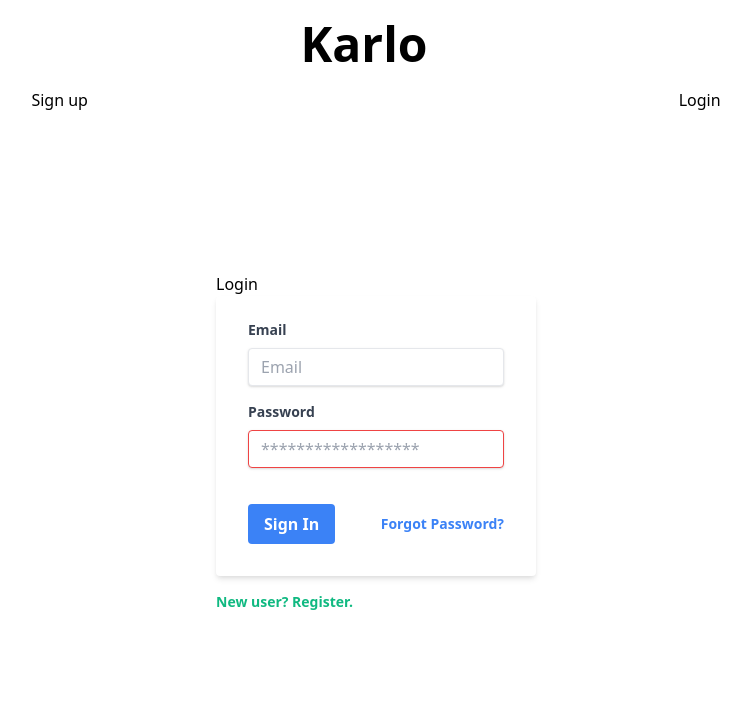
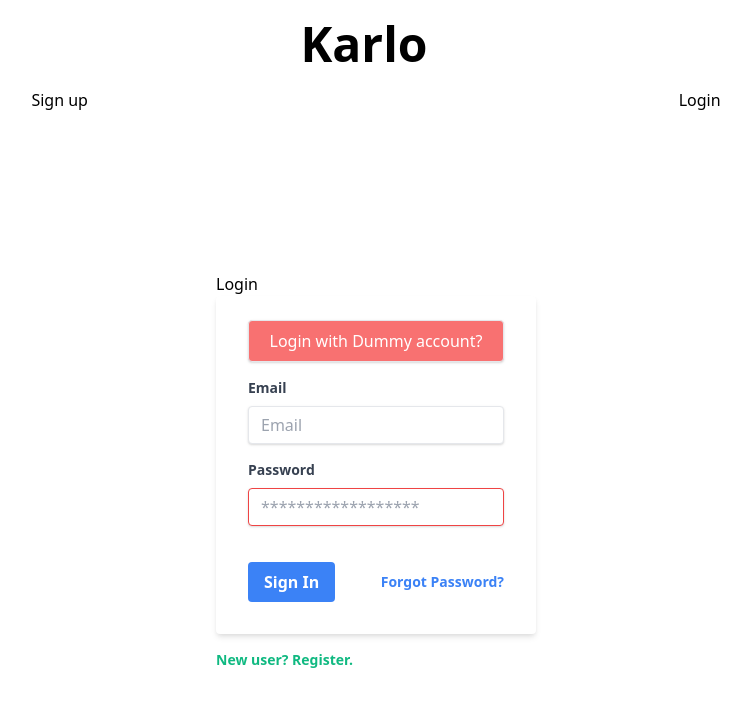
Before and after one commit to ashfaqhaq/todoFIrebase, a React (Create React App) app: page /login in a window 1280 px wide. Shown: the top 706 px of the page, without its empty margins (264-1015 px from the left). Built offline with nearby package versions, Linux system fonts and the light colour scheme; no server answers.

Commit message:
added support for direct login

```diff
--- a/src/components/Login.js
+++ b/src/components/Login.js
@@ -25,7 +25,7 @@ function Login() {
            history.push("/")
         }
     catch{
-        alert("Error occured")
+        console.log("Error occured")
     }
      }
 
@@ -37,6 +37,9 @@ function Login() {
             <div className="w-full max-w-xs">
             Login
                 <form  onSubmit={handleSubmit} className="bg-white shadow-md rounded px-8 pt-6 pb-8 mb-4">
+                <button onClick={()=>login("aoduw@gmail.com","aoduw@gmail.com").then(()=>history.push("/"))}className="bg-red-400 hover:bg-red-700 shadow appearance-none border rounded w-full py-2 px-3 mb-4 text-white">
+                  Login with Dummy account?
+              </button>
                     <div className="mb-4">
                         <label className="block text-gray-700 text-sm font-bold mb-2" for="email">
                         Email
@@ -63,6 +66,7 @@ function Login() {
                 <div className="flex items-center justify-between">
                 <Link className="inline-block align-baseline  font-bold text-sm text-green-500 hover:text-green-800" to="/signup" >
                             New user? Register.
+
       </Link>
                 </div>
 
```
